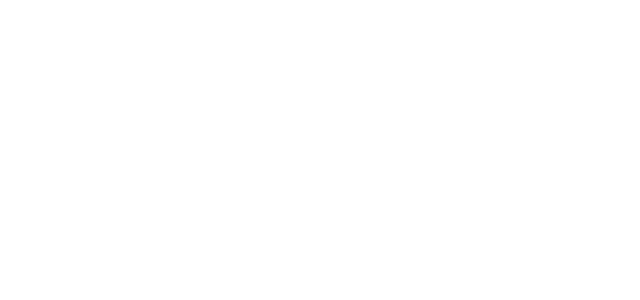
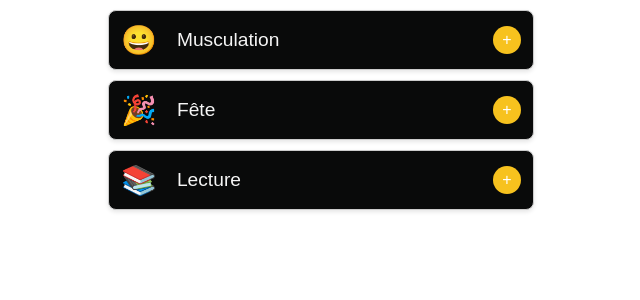
Before and after one commit to Kiruake/AyrtonChavesProjetFront, a Vue app: page /habits in a window 1280 px wide. Before the commit this address had no page. Shown: the top 300 px of the page, without its empty margins (319-959 px from the left). Built offline with nearby package versions, Linux system fonts and the light colour scheme; the HTML template or start-up script is replaced by a standard one.

Commit message:
feat(HabitsView) : Création de la View et configuration des Routes

```diff
--- a/src/assets/scss/main.scss
+++ b/src/assets/scss/main.scss
@@ -1,2 +1,7 @@
 @use 'fundations/variables';
 @use 'fundations/functions';
+
+.body{
+background-color: #0D0E0F;
+
+}
--- a/src/router/index.ts
+++ b/src/router/index.ts
@@ -1,6 +1,7 @@
 import { createRouter, createWebHistory } from 'vue-router'
 import HomeView from '../views/HomeView.vue'
 import SignUpView from '../views/SignUpView.vue'
+import HabitsView from '../views/HabitsView.vue'
 
 const router = createRouter({
   history: createWebHistory(import.meta.env.BASE_URL),
@@ -15,6 +16,11 @@ const router = createRouter({
       name: 'signup',
       component: SignUpView,
     },
+    {
+      path: '/habits',
+      name: 'habits',
+      component: HabitsView,
+    },
   ],
 })
 
--- /dev/null
+++ b/src/views/HabitsView.vue
@@ -0,0 +1,21 @@
+<script setup lang="ts">
+
+
+import CardHabit from '../components/CardHabit.vue'
+
+
+</script>
+
+<template>
+  <main>
+
+
+<CardHabit/>
+
+  </main>
+</template>
+
+<style lang="scss">
+
+
+</style>
```
